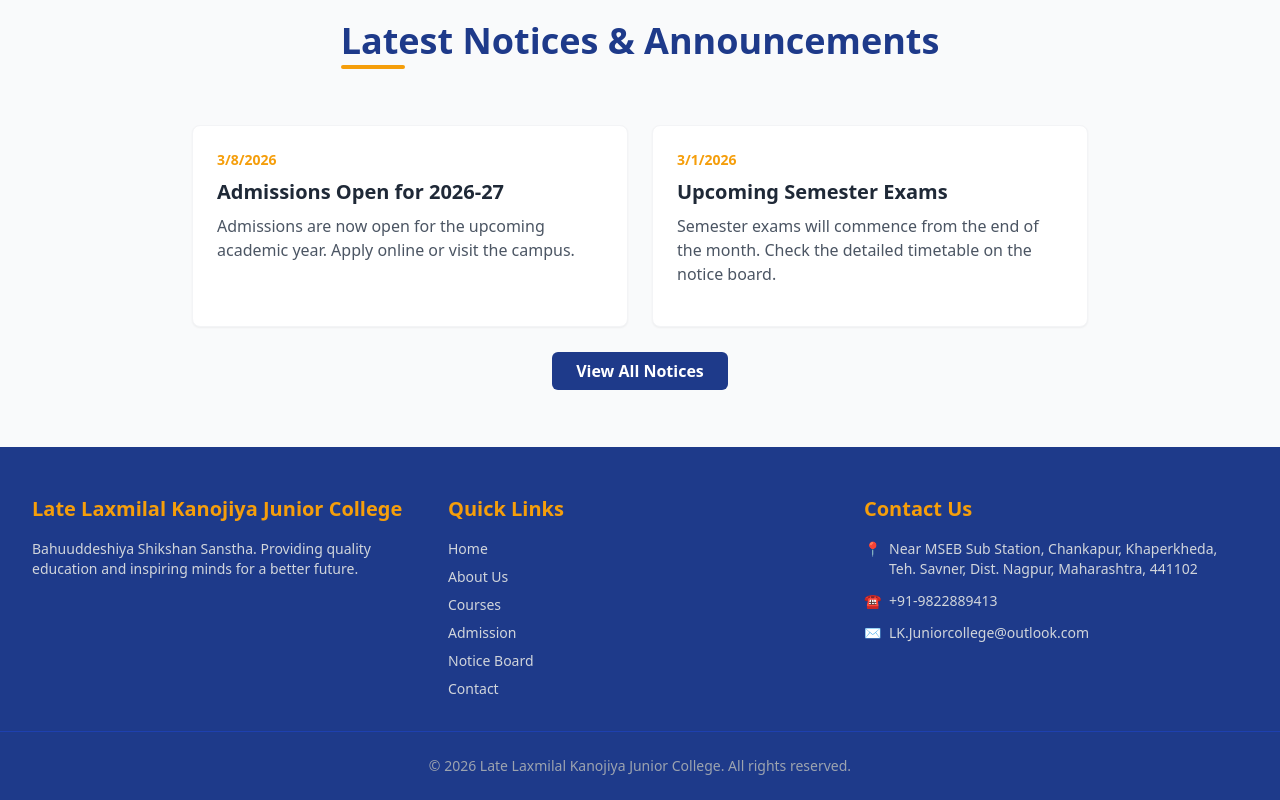
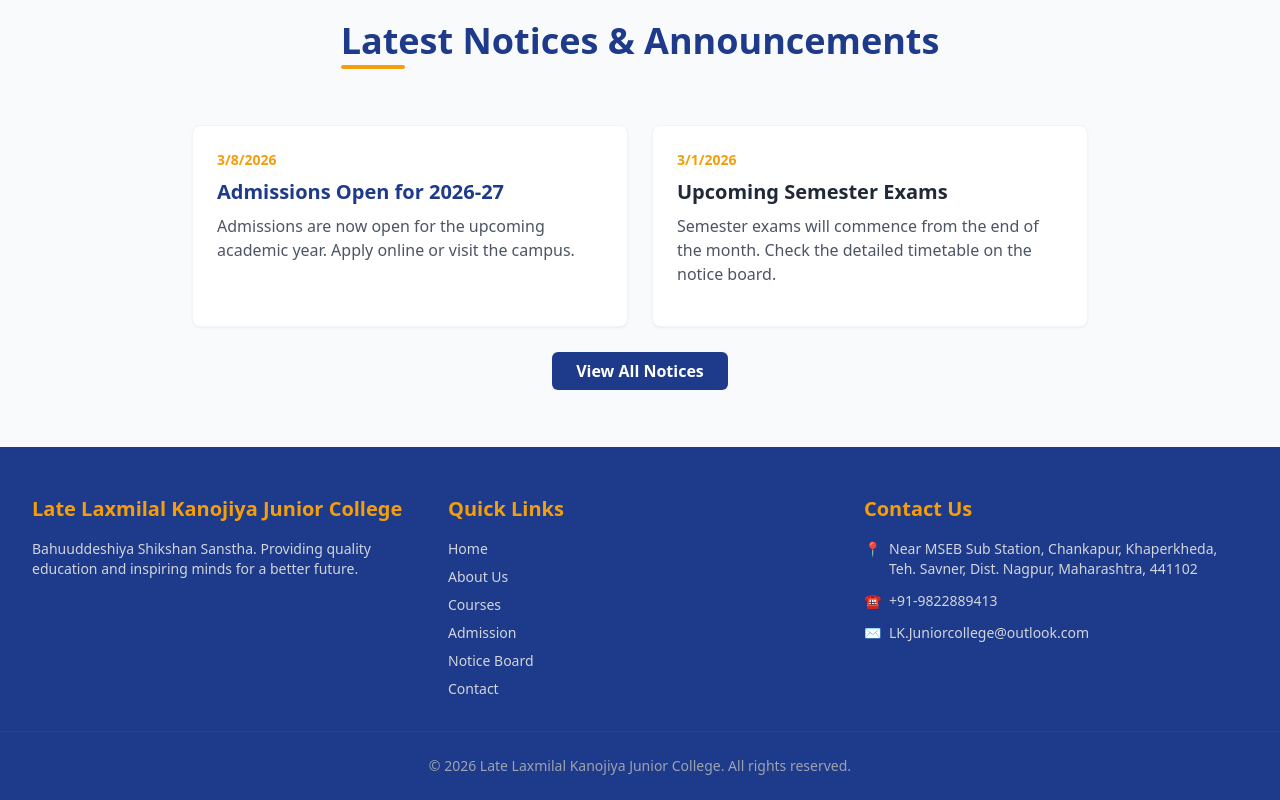
Before and after one commit to praneetkanojiya/Clg-Website, a Next.js app: page / in a window 1280 px wide. Shown: the part 1159-1959 px from the top of the page. Built offline with nearby package versions, Linux system fonts and the light colour scheme.

Commit message:
Make Admissions Open notice a clickable link to admission page

```diff
--- a/data/content.json
+++ b/data/content.json
@@ -16,7 +16,8 @@
             "id": 1,
             "date": "2026-03-08",
             "title": "Admissions Open for 2026-27",
-            "content": "Admissions are now open for the upcoming academic year. Apply online or visit the campus."
+            "content": "Admissions are now open for the upcoming academic year. Apply online or visit the campus.",
+            "link": "/admission"
         },
         {
             "id": 2,
--- a/pages/index.js
+++ b/pages/index.js
@@ -83,7 +83,13 @@ export default function Home() {
                         {notices.slice(0, 2).map((notice) => (
                             <div key={notice.id} className="bg-white p-6 rounded-lg shadow-sm border border-gray-100 hover:shadow-md transition-shadow">
                                 <span className="text-sm font-semibold text-secondary mb-2 block">{new Date(notice.date).toLocaleDateString()}</span>
-                                <h3 className="text-xl font-bold text-gray-800 mb-2">{notice.title}</h3>
+                                {notice.link ? (
+                                    <Link href={notice.link}>
+                                        <h3 className="text-xl font-bold text-primary hover:text-secondary mb-2 cursor-pointer transition-colors">{notice.title}</h3>
+                                    </Link>
+                                ) : (
+                                    <h3 className="text-xl font-bold text-gray-800 mb-2">{notice.title}</h3>
+                                )}
                                 <p className="text-gray-600 mb-4">{notice.content}</p>
                             </div>
                         ))}
--- a/pages/notices.js
+++ b/pages/notices.js
@@ -1,4 +1,5 @@
 import Head from 'next/head';
+import Link from 'next/link';
 import contentData from '../data/content.json';
 
 export default function Notices() {
@@ -25,7 +26,13 @@ export default function Notices() {
                             sortedNotices.map((notice) => (
                                 <div key={notice.id} className="bg-white p-6 rounded-lg shadow-sm border-l-4 border-secondary hover:shadow-md transition-shadow">
                                     <div className="flex justify-between items-start mb-2">
-                                        <h2 className="text-xl font-bold text-primary">{notice.title}</h2>
+                                        {notice.link ? (
+                                            <Link href={notice.link}>
+                                                <h2 className="text-xl font-bold text-primary hover:text-secondary cursor-pointer transition-colors">{notice.title}</h2>
+                                            </Link>
+                                        ) : (
+                                            <h2 className="text-xl font-bold text-primary">{notice.title}</h2>
+                                        )}
                                         <span className="bg-primary/10 text-primary text-xs font-bold px-3 py-1 rounded-full whitespace-nowrap ml-4">
                                             {new Date(notice.date).toLocaleDateString('en-US', { day: 'numeric', month: 'short', year: 'numeric' })}
                                         </span>
```
